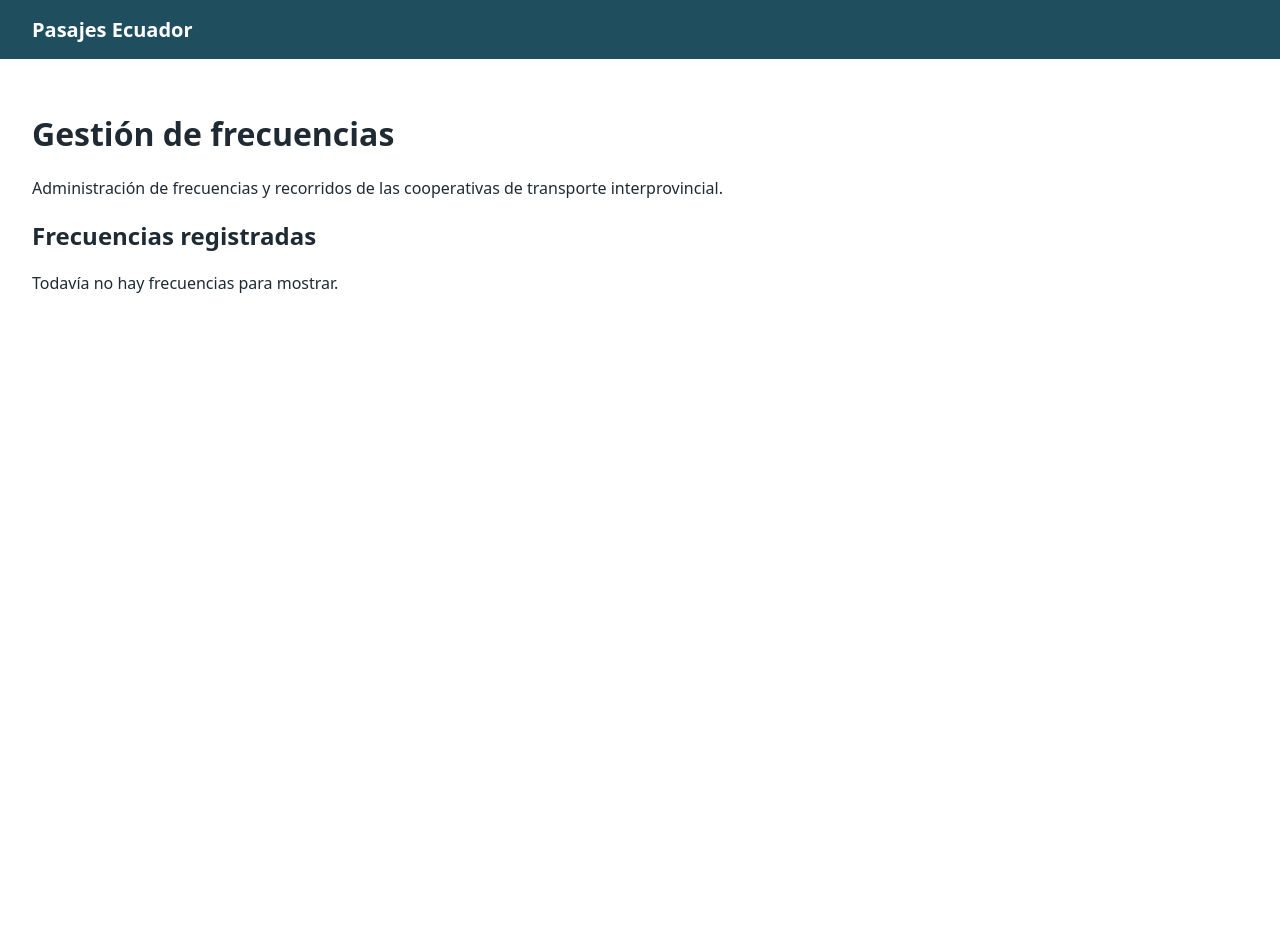
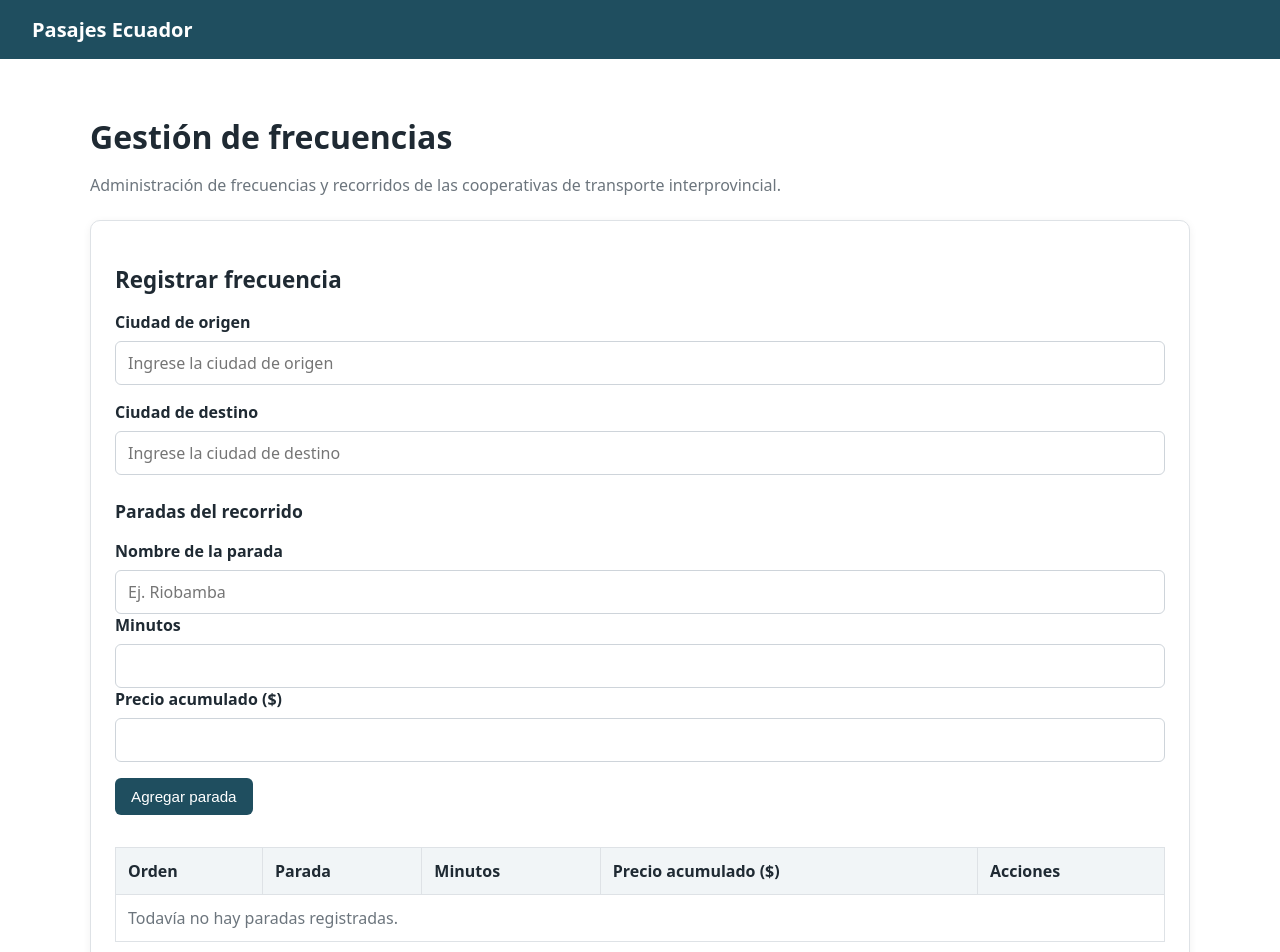
Before and after one commit to ViniD2005/ProyectoManejoBuses, a React (Vite) app in the folder frontend/: page /frecuencias in a window 1280 px wide. Shown: the top 952 px of the page. Before the commit the page ends 800 px from the top, so only its background shows below. Built offline with nearby package versions, Linux system fonts and the light colour scheme.

Commit message:
feat(frecuencias): agregar gestion de paradas

```diff
--- a/frontend/src/index.css
+++ b/frontend/src/index.css
@@ -22,3 +22,134 @@ body { margin: 0; }
   text-decoration: none;
 }
 .layout__contenido { padding: 2rem; }
+
+
+/* Estilos para la gestión de frecuencias */
+.container {
+  max-width: 1100px;
+  margin: 0 auto;
+}
+
+.card {
+  background: #fff;
+  border: 1px solid #dee2e6;
+  border-radius: 10px;
+  margin-bottom: 24px;
+  box-shadow: 0 2px 8px rgba(0, 0, 0, 0.06);
+}
+
+.card-body {
+  padding: 24px;
+}
+
+.mb-2 {
+  margin-bottom: 8px;
+}
+
+.mb-3 {
+  margin-bottom: 16px;
+}
+
+.mb-4 {
+  margin-bottom: 24px;
+}
+
+.mt-4 {
+  margin-top: 24px;
+}
+
+.h4 {
+  font-size: 1.4rem;
+}
+
+.h5 {
+  font-size: 1.1rem;
+}
+
+.text-muted {
+  color: #6c757d;
+}
+
+.text-center {
+  text-align: center;
+}
+
+.form-label {
+  display: block;
+  font-weight: 600;
+  margin-bottom: 8px;
+}
+
+.form-control {
+  display: block;
+  width: 100%;
+  padding: 10px 12px;
+  border: 1px solid #ced4da;
+  border-radius: 6px;
+  font-size: 1rem;
+  font-family: inherit;
+}
+
+.form-control:focus {
+  outline: none;
+  border-color: var(--color-primario);
+  box-shadow: 0 0 0 3px rgba(31, 78, 95, 0.15);
+}
+
+.table-responsive {
+  width: 100%;
+  overflow-x: auto;
+}
+
+.table {
+  width: 100%;
+  border-collapse: collapse;
+  margin: 16px 0;
+}
+
+.table th,
+.table td {
+  padding: 12px;
+  border: 1px solid #dee2e6;
+  text-align: left;
+}
+
+.table thead {
+  background: #f1f5f7;
+}
+
+.table th {
+  font-weight: 700;
+}
+
+.btn {
+  padding: 10px 16px;
+  border: none;
+  border-radius: 6px;
+  font-size: 0.95rem;
+  cursor: pointer;
+}
+
+.btn-primary {
+  background: var(--color-primario);
+  color: white;
+}
+
+.btn-primary:disabled {
+  opacity: 0.5;
+  cursor: not-allowed;
+}
+
+.shadow-sm {
+  box-shadow: 0 2px 8px rgba(0, 0, 0, 0.06);
+}
+
+@media (max-width: 600px) {
+  .layout__contenido {
+    padding: 1rem;
+  }
+
+  .card-body {
+    padding: 16px;
+  }
+}
--- a/frontend/src/pages/cooperativa/Frecuencias.jsx
+++ b/frontend/src/pages/cooperativa/Frecuencias.jsx
@@ -1,16 +1,195 @@
+
+import { useState } from 'react';
 
 function Frecuencias() {
+  const [origen, setOrigen] = useState('');
+  const [destino, setDestino] = useState('');
+  const [nombreParada, setNombreParada] = useState('');
+  const [minutos, setMinutos] = useState('');
+  const [precio, setPrecio] = useState('');
+  const [paradas, setParadas] = useState([]);
+
+  function agregarParada(e) {
+    e.preventDefault();
+
+    if (!nombreParada.trim() || minutos === '' || precio === '') {
+      alert('Completa el nombre de la parada, los minutos y el precio.');
+      return;
+    }
+
+    if (Number(minutos) <= 0 || Number(precio) < 0) {
+      alert('Los minutos deben ser mayores que cero y el precio no puede ser negativo.');
+      return;
+    }
+
+    const nuevaParada = {
+      id: Date.now(),
+      nombre: nombreParada.trim(),
+      minutos: Number(minutos),
+      precio: Number(precio),
+    };
+
+    setParadas([...paradas, nuevaParada]);
+    setNombreParada('');
+    setMinutos('');
+    setPrecio('');
+  }
+
+  function eliminarParada(id) {
+    setParadas(paradas.filter((parada) => parada.id !== id));
+  }
+
   return (
-    <main>
-      <h1>Gestión de frecuencias</h1>
-      <p>
+    <main className="container mt-4">
+      <h1 className="mb-2">Gestión de frecuencias</h1>
+
+      <p className="text-muted mb-4">
         Administración de frecuencias y recorridos de las cooperativas
         de transporte interprovincial.
       </p>
 
-      <section>
-        <h2>Frecuencias registradas</h2>
-        <p>Todavía no hay frecuencias para mostrar.</p>
+      <section className="card shadow-sm mb-4">
+        <div className="card-body">
+          <h2 className="h4 mb-3">Registrar frecuencia</h2>
+
+          <form>
+            <div className="mb-3">
+              <label htmlFor="origen" className="form-label">
+                Ciudad de origen
+              </label>
+              <input
+                type="text"
+                id="origen"
+                className="form-control"
+                placeholder="Ingrese la ciudad de origen"
+                value={origen}
+                onChange={(e) => setOrigen(e.target.value)}
+                required
+              />
+            </div>
+
+            <div className="mb-3">
+              <label htmlFor="destino" className="form-label">
+                Ciudad de destino
+              </label>
+              <input
+                type="text"
+                id="destino"
+                className="form-control"
+                placeholder="Ingrese la ciudad de destino"
+                value={destino}
+                onChange={(e) => setDestino(e.target.value)}
+                required
+              />
+            </div>
+
+            <h3 className="h5 mt-4">Paradas del recorrido</h3>
+
+            <div className="row-parada mb-3">
+              <div className="campo-parada">
+                <label htmlFor="nombreParada" className="form-label">
+                  Nombre de la parada
+                </label>
+                <input
+                  type="text"
+                  id="nombreParada"
+                  className="form-control"
+                  placeholder="Ej. Riobamba"
+                  value={nombreParada}
+                  onChange={(e) => setNombreParada(e.target.value)}
+                />
+              </div>
+
+              <div className="campo-parada">
+                <label htmlFor="minutos" className="form-label">
+                  Minutos
+                </label>
+                <input
+                  type="number"
+                  id="minutos"
+                  className="form-control"
+                  min="1"
+                  value={minutos}
+                  onChange={(e) => setMinutos(e.target.value)}
+                />
+              </div>
+
+              <div className="campo-parada">
+                <label htmlFor="precio" className="form-label">
+                  Precio acumulado ($)
+                </label>
+                <input
+                  type="number"
+                  id="precio"
+                  className="form-control"
+                  min="0"
+                  step="0.01"
+                  value={precio}
+                  onChange={(e) => setPrecio(e.target.value)}
+                />
+              </div>
+            </div>
+
+            <button
+              type="button"
+              className="btn btn-primary mb-3"
+              onClick={agregarParada}
+            >
+              Agregar parada
+            </button>
+
+            <div className="table-responsive">
+              <table className="table table-bordered">
+                <thead>
+                  <tr>
+                    <th>Orden</th>
+                    <th>Parada</th>
+                    <th>Minutos</th>
+                    <th>Precio acumulado ($)</th>
+                    <th>Acciones</th>
+                  </tr>
+                </thead>
+
+                <tbody>
+                  {paradas.length === 0 ? (
+                    <tr>
+                      <td colSpan="5" className="text-center text-muted">
+                        Todavía no hay paradas registradas.
+                      </td>
+                    </tr>
+                  ) : (
+                    paradas.map((parada, indice) => (
+                      <tr key={parada.id}>
+                        <td>{indice + 1}</td>
+                        <td>{parada.nombre}</td>
+                        <td>{parada.minutos}</td>
+                        <td>{parada.precio.toFixed(2)}</td>
+                        <td>
+                          <button
+                            type="button"
+                            className="btn btn-danger"
+                            onClick={() => eliminarParada(parada.id)}
+                          >
+                            Eliminar
+                          </button>
+                        </td>
+                      </tr>
+                    ))
+                  )}
+                </tbody>
+              </table>
+            </div>
+          </form>
+        </div>
+      </section>
+
+      <section className="card shadow-sm">
+        <div className="card-body">
+          <h2 className="h4 mb-3">Frecuencias registradas</h2>
+          <p className="text-muted mb-0">
+            Todavía no hay frecuencias registradas.
+          </p>
+        </div>
       </section>
     </main>
   );
```
